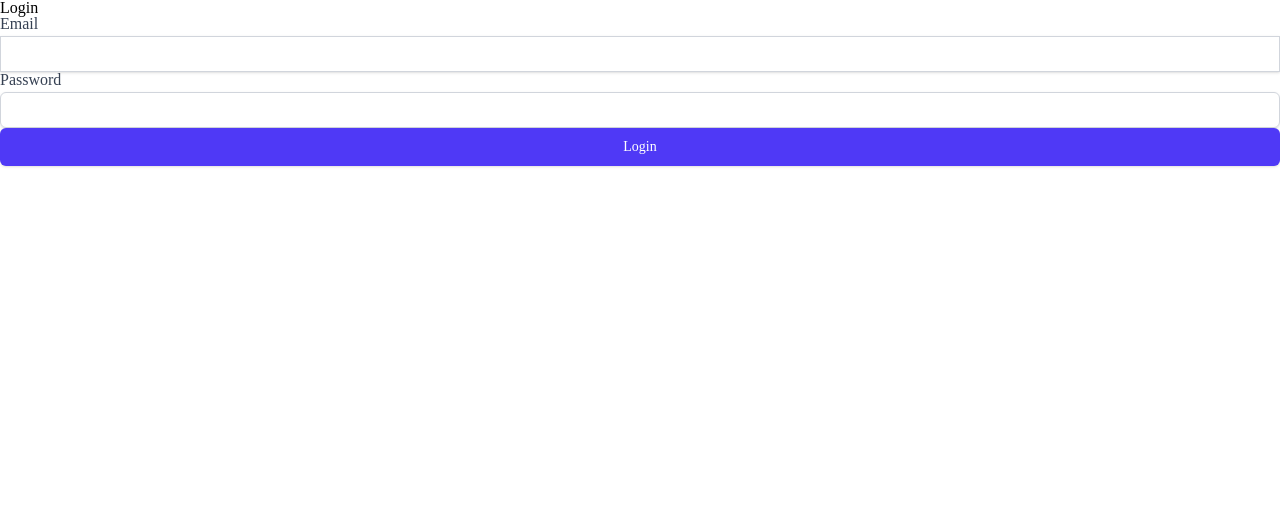
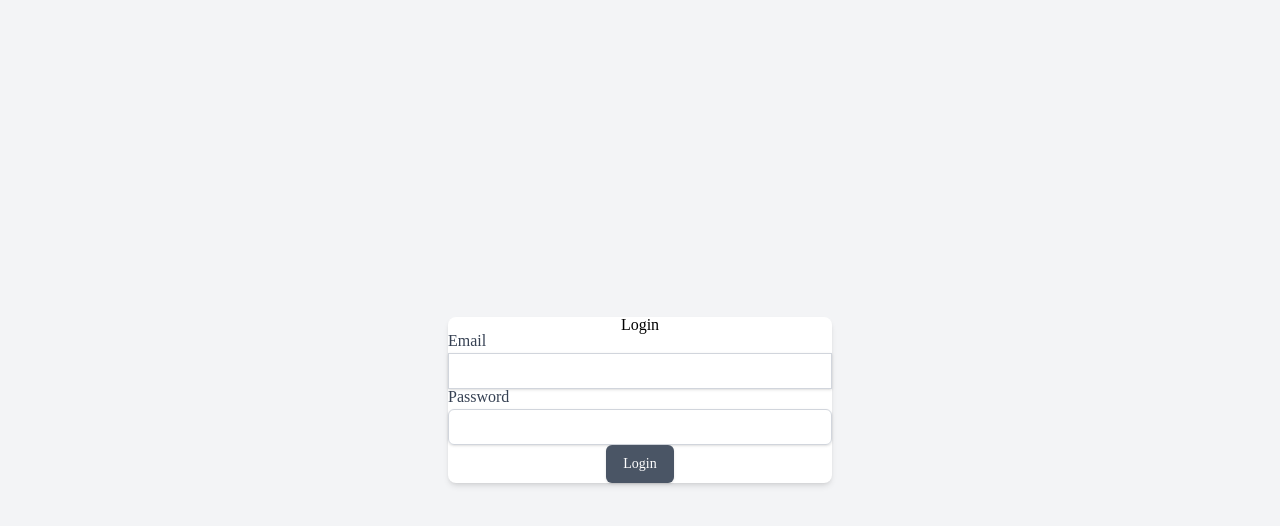
Before and after one commit to Nishan9925/login-registration, a Next.js app: page /login in a window 1280 px wide. Shown: the top 526 px of the page. Built offline with nearby package versions, Linux system fonts and the light colour scheme.

Commit message:
Made reusable button for components

```diff
--- a/public/data/users.json
+++ b/public/data/users.json
@@ -6,5 +6,9 @@
   {
     "email": "aa@mail.ru",
     "password": "a"
+  },
+  {
+    "email": "aaa@mail.ru",
+    "password": "a"
   }
 ]
--- a/src/app/dashboard/page.tsx
+++ b/src/app/dashboard/page.tsx
@@ -4,6 +4,7 @@ import { useDispatch, useSelector } from 'react-redux';
 import { RootState } from '../../store/store';
 import Link from 'next/link';
 import { logout } from '@/store/authSlice';
+import Button from '@/components/Button';
 
 function DashboardPage() {
   const { isAuthenticated, user } = useSelector(
@@ -14,25 +15,41 @@ function DashboardPage() {
 
   const handleLogout = () => {
     dispatch(logout());
-  }
+  };
 
   if (!isAuthenticated) {
     return (
-    <div className='flex flex-col items-center justify-center h-screen'>
+    <div className="flex flex-col items-center justify-center h-screen">
         <p>You are not authenticated. Please log in.</p>
-        <Link href="/login">Sign In</Link>
-        <Link href="/register">Sign Up</Link>
+        <div className="flex flex-row items-center justify-center gap-2">
+            <Link href="/login">
+                <Button
+                    type="button"
+                    label="Sign In"
+                />
+            </Link>
+            <Link href="/register">
+                <Button
+                    type="button"
+                    label="Sign Up"
+                />
+            </Link>
+        </div>
     </div>
   );
 };
 
   return (
-    <div>
+    <div className="flex flex-col items-center justify-center h-screen">
       <h1>Dashboard</h1>
       <p>Welcome, {user?.email}!</p>
-      <button onClick={handleLogout}>Log Out</button>
+      <Button
+        type="button"
+        label="Log Out"
+        onClick={handleLogout}
+      />
     </div>
   );
-}
+};
 
 export default DashboardPage;
--- a/src/app/login/page.tsx
+++ b/src/app/login/page.tsx
@@ -7,9 +7,11 @@ import LoginForm from "@/components/LoginForm";
 function LoginPage() {
 
     return (
-        <div>
-            <h1>Login</h1>
-            <LoginForm />
+        <div className="min-h-screen flex items-center justify-center bg-gray-100">
+            <div className="bg-white p-8 rounded-lg shadow-md w-96">
+                <h1 className="text-2xl font-bold mb-6 text-center">Login</h1>
+                <LoginForm />
+            </div>
         </div>
     );
 };
--- /dev/null
+++ b/src/components/Button.tsx
@@ -0,0 +1,21 @@
+interface ButtonProps {
+    onClick?: () => void;
+    label: string;
+    type: "button" | "submit";
+}
+
+function Button({ onClick, label, type }: ButtonProps) {
+    return (
+        <button
+            type={type}
+            onClick={onClick}
+            className="w-10% flex justify-items-center py-2 px-4 border border-transparent cursor-pointer
+                    rounded-md shadow-sm text-sm font-medium text-white bg-gray-600 hover:bg-gray-700
+                    focus:outline-none focus:ring-2 focus:ring-offset-2 focus:ring-gray-500"
+        >
+            {label}
+        </button>
+    );
+};
+
+export default Button;
--- a/src/components/LoginForm.tsx
+++ b/src/components/LoginForm.tsx
@@ -4,6 +4,7 @@ import { useState } from 'react';
 import { useRouter } from 'next/navigation';
 import { useDispatch } from 'react-redux';
 import { login } from '../store/authSlice';
+import Button from './Button';
 
 function LoginForm() {
     const [email, setEmail] = useState('');
@@ -12,7 +13,7 @@ function LoginForm() {
     const router = useRouter();
     const dispatch = useDispatch();
 
-  const handleSubmit = async (e: React.FormEvent) => {
+    const handleloginSubmit = async (e: React.FormEvent) => {
         e.preventDefault();
 
         try {
@@ -23,23 +24,19 @@ function LoginForm() {
                 },
                 body: JSON.stringify({ email, password }),
             });
-
             if (!response.ok) {
                 throw new Error('Login failed');
             }
-
             const data = await response.json();
-
             dispatch(login({ email: data.user.email }));
-
             router.push('/dashboard');
         } catch (err) {
             setError('Invalid email or password');
-    }
+        };
     };
 
     return (
-    <form onSubmit={handleSubmit} className="space-y-4">
+        <form onSubmit={handleloginSubmit} className="space-y-4">
             <div>
                 <label htmlFor="email" className="block text-sm font-medium text-gray-700">
                     Email
@@ -54,7 +51,6 @@ function LoginForm() {
                     required
                 />
             </div>
-
             <div>
                 <label htmlFor="password" className="block text-sm font-medium text-gray-700">
                     Password
@@ -69,21 +65,15 @@ function LoginForm() {
                     required
                 />
             </div>
-
             {error && <p className="text-red-500 text-sm">{error}</p>}
-
-      <div>
-        <button
+            <div className="flex justify-center gap-4">
+                <Button
                     type="submit"
-          className="w-full flex justify-center py-2 px-4 border border-transparent
-          rounded-md shadow-sm text-sm font-medium text-white bg-indigo-600 hover:bg-indigo-700
-          focus:outline-none focus:ring-2 focus:ring-offset-2 focus:ring-indigo-500"
-        >
-          Login
-        </button>
+                    label="Login"
+                />
             </div>
         </form>
     );
-}
+};
 
 export default LoginForm;
--- a/src/components/RegisterForm.tsx
+++ b/src/components/RegisterForm.tsx
@@ -4,6 +4,7 @@ import { useState } from 'react';
 import { useRouter } from 'next/navigation';
 import { useDispatch } from 'react-redux';
 import { login } from '../store/authSlice';
+import Button from './Button';
 
 function RegisterForm() {
   const [email, setEmail] = useState('');
@@ -23,15 +24,11 @@ function RegisterForm() {
         },
         body: JSON.stringify({ email, password }),
       });
-
       if (!response.ok) {
         throw new Error('Registration failed');
       }
-
       const data = await response.json();
-
       dispatch(login({ email: data.user.email }));
-
       router.push('/dashboard');
     } catch (err) {
       setError('Registration failed. Please try again.');
@@ -49,11 +46,11 @@ function RegisterForm() {
           id="email"
           value={email}
           onChange={(e) => setEmail(e.target.value)}
-          className="mt-1 block w-full px-3 py-2 border border-gray-300 rounded-md shadow-sm focus:outline-none focus:ring-indigo-500 focus:border-indigo-500"
+          className="mt-1 block w-full px-3 py-2 border border-gray-300
+          rounded-md shadow-sm focus:outline-none focus:ring-indigo-500 focus:border-indigo-500"
           required
         />
       </div>
-
       <div>
         <label htmlFor="password" className="block text-sm font-medium text-gray-700">
           Password
@@ -63,20 +60,17 @@ function RegisterForm() {
           id="password"
           value={password}
           onChange={(e) => setPassword(e.target.value)}
-          className="mt-1 block w-full px-3 py-2 border border-gray-300 rounded-md shadow-sm focus:outline-none focus:ring-indigo-500 focus:border-indigo-500"
+          className="mt-1 block w-full px-3 py-2 border border-gray-300
+          rounded-md shadow-sm focus:outline-none focus:ring-indigo-500 focus:border-indigo-500"
           required
         />
       </div>
-
       {error && <p className="text-red-500 text-sm">{error}</p>}
-
-      <div>
-        <button
+      <div className="flex justify-center">
+        <Button
           type="submit"
-          className="w-full flex justify-center py-2 px-4 border border-transparent rounded-md shadow-sm text-sm font-medium text-white bg-indigo-600 hover:bg-indigo-700 focus:outline-none focus:ring-2 focus:ring-offset-2 focus:ring-indigo-500"
-        >
-          Register
-        </button>
+          label="Register"
+        />
       </div>
     </form>
   );
```
Lines whose indentation alone changed are shown as unchanged.
